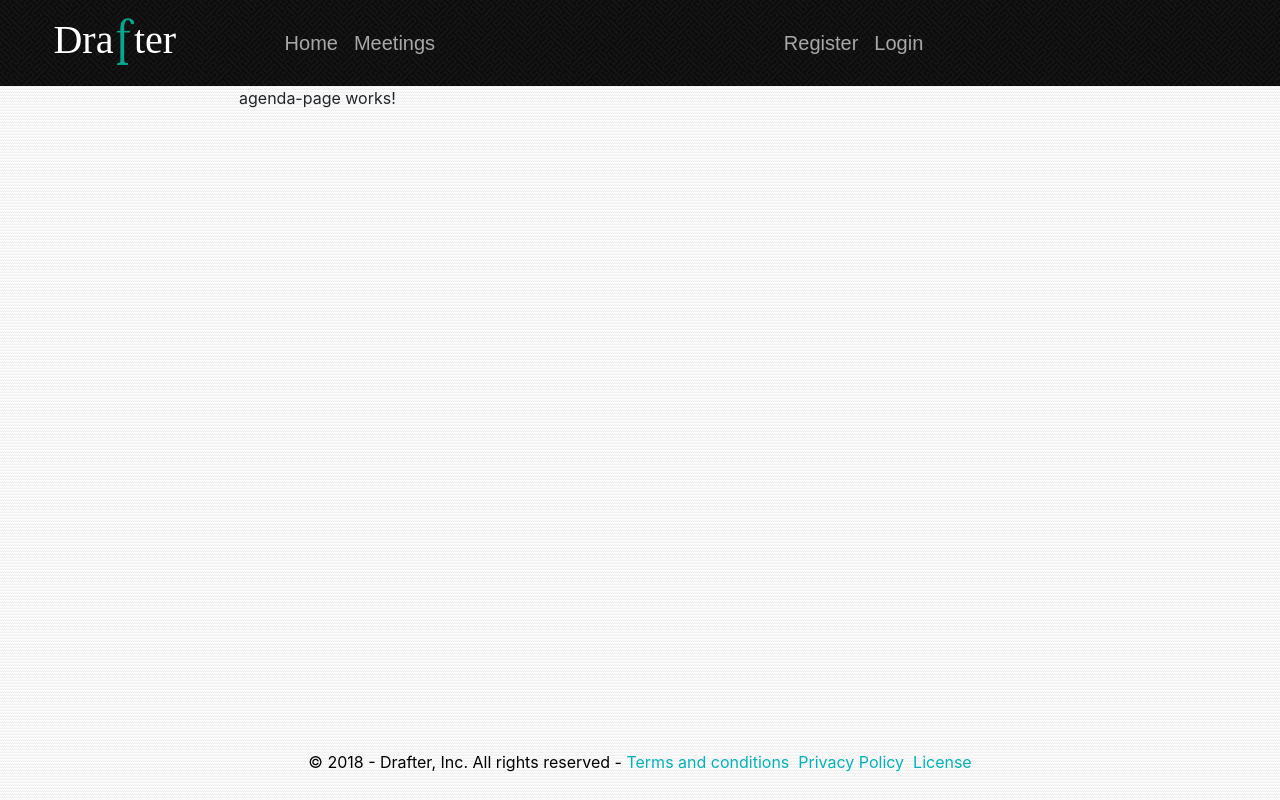
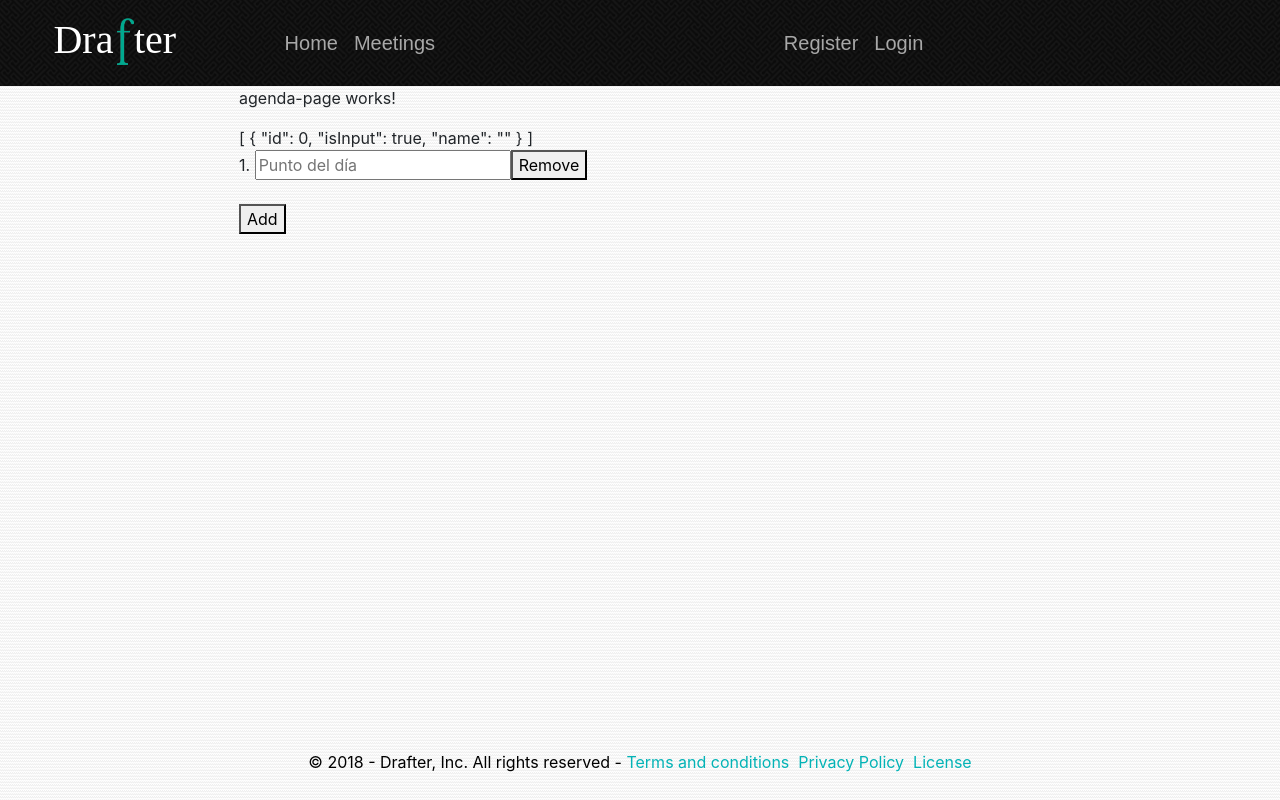
Before and after one commit to albgomceb/Drafter, an Angular app in the folder front-end/: page /agenda in a window 1280 px wide. Built offline with nearby package versions, Linux system fonts and the light colour scheme.

Commit message:
Añadida parte de la implementación front-end de la vista 'puntos del día'.

```diff
--- a/front-end/src/app/app.module.ts
+++ b/front-end/src/app/app.module.ts
@@ -14,6 +14,7 @@ import { HomePageComponent } from './componentes/home-page/home-page.component';
 import {HttpClientModule} from "@angular/common/http";
 import { UserService } from './componentes/services/user.service';
 import { AgendaPageComponent } from './componentes/agenda-page/agenda-page.component';
+import { FormsModule } from '@angular/forms';
 
 
 @NgModule({
@@ -30,7 +31,8 @@ import { AgendaPageComponent } from './componentes/agenda-page/agenda-page.compo
   imports: [
     BrowserModule,
     AppRoutingModule,
-    HttpClientModule
+    HttpClientModule,
+    FormsModule
   ],
   providers: [UserService],
   bootstrap: [AppComponent]
--- a/front-end/src/app/componentes/agenda-page/agenda-page.component.html
+++ b/front-end/src/app/componentes/agenda-page/agenda-page.component.html
@@ -1,3 +1,16 @@
 <p>
   agenda-page works!
 </p>
+{{entradas| json}}
+<div *ngFor="let entrada of entradas">
+  <div class="index">{{entrada.id+1}}.
+    <input type = "text" [(ngModel)]="entrada.name"  *ngIf="entrada.isInput; else agenda" (focusout)="convert(entrada)"
+      (keyup.enter)="convert(entrada); addAgenda()" placeholder="Punto del día"/>
+    <ng-template #agenda>
+      <div (click)="convert(entrada)">{{entrada.name}}</div>
+    </ng-template>
+    <button type="button" (click)="removeAgenda(agenda)">Remove</button>
+  </div>
+</div>
+<br/>
+<button type="button" (click)="addAgenda()">Add</button>
--- a/front-end/src/app/componentes/agenda-page/agenda-page.component.ts
+++ b/front-end/src/app/componentes/agenda-page/agenda-page.component.ts
@@ -1,4 +1,6 @@
 import { Component, OnInit } from '@angular/core';
+import { Option } from '../models/option.model';
+import { Agenda } from '../models/agenda.model';
 
 @Component({
   selector: 'agenda-page',
@@ -7,9 +9,51 @@ import { Component, OnInit } from '@angular/core';
 })
 export class AgendaPageComponent implements OnInit {
 
+  public entradas: Array<Agenda>;
+
   constructor() { }
 
   ngOnInit() {
+    this.entradas=[];
+    this.entradas.push(new Agenda());
+    this.entradas[0].id = 0;
+    this.entradas[0].isInput = true;
+    this.entradas[0].name = "";
   }
 
+  addAgenda(){
+    var length = this.entradas.length;
+    this.entradas.push(new Agenda());
+    this.entradas[length].id = length;
+    this.entradas[length].isInput = true;
+    this.entradas[length].name = "";
+  }
+
+  removeAgenda(entrada : Agenda){
+    var entradaId = entrada.id;
+
+    for(let entry of this.entradas){
+      if(entry.id > entradaId)
+        entrada.id = entrada.id -1;
+    }
+    this.entradas.splice(entrada.id, 1);
+  }
+
+  convert(entrada : Agenda){
+    // //Si tenemos más de un punto del día y el seleccionado tiene longitud 0, se borra de entradas
+    // if(entrada.isInput && this.entradas.length > 1 && entrada.name.length == 0){
+    //   entrada.isInput = false;
+    //   this.removeAgenda(entrada);
+    // }
+
+    //Si tenemos más de una entrada o la actual no tiene longitud 0 y además la entrada es un input, se convierte en texto
+    if(entrada.name.length > 0 && entrada.isInput)
+      entrada.isInput = false;
+
+    //Si la entrada es un texto, se convierte en input
+    else if(!entrada.isInput)
+      entrada.isInput = true;
+  }
 }
+//TODO si le das a remove se borra incluso el primer elemento
+//TODO los numeros salen salteados y/o repetidos
--- /dev/null
+++ b/front-end/src/app/componentes/models/agenda.model.ts
@@ -0,0 +1,5 @@
+export class Agenda {
+  id: number;
+  name: String;
+  isInput: Boolean;
+  }
```
